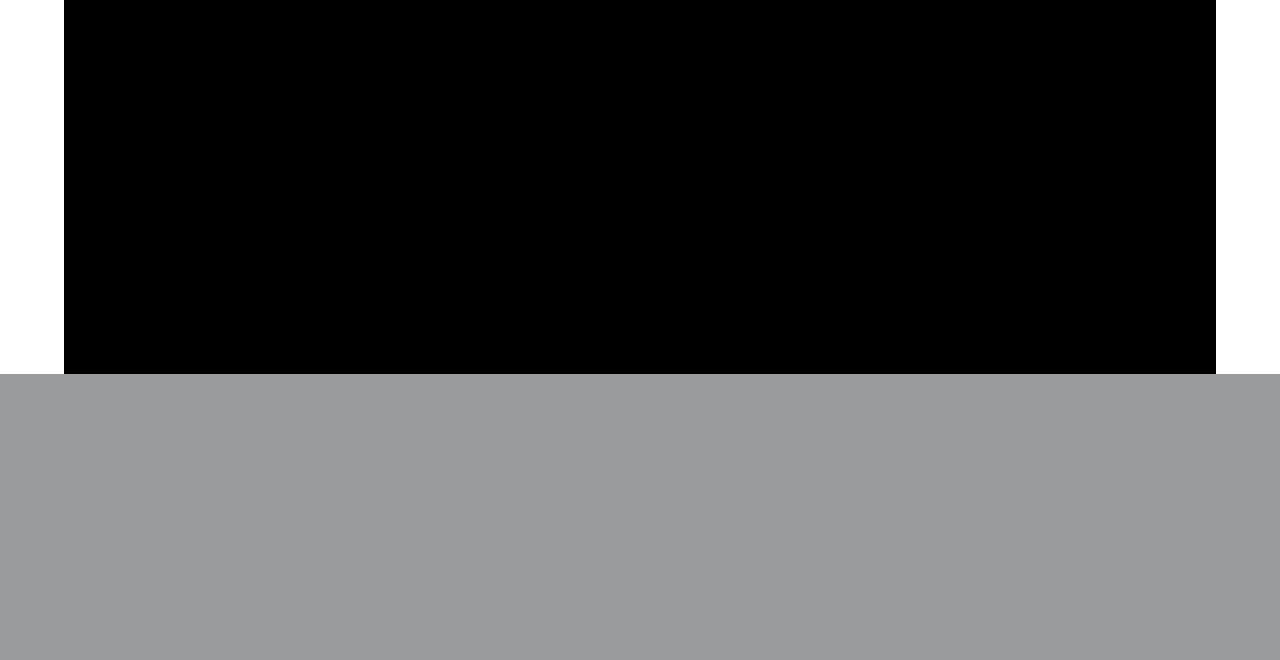
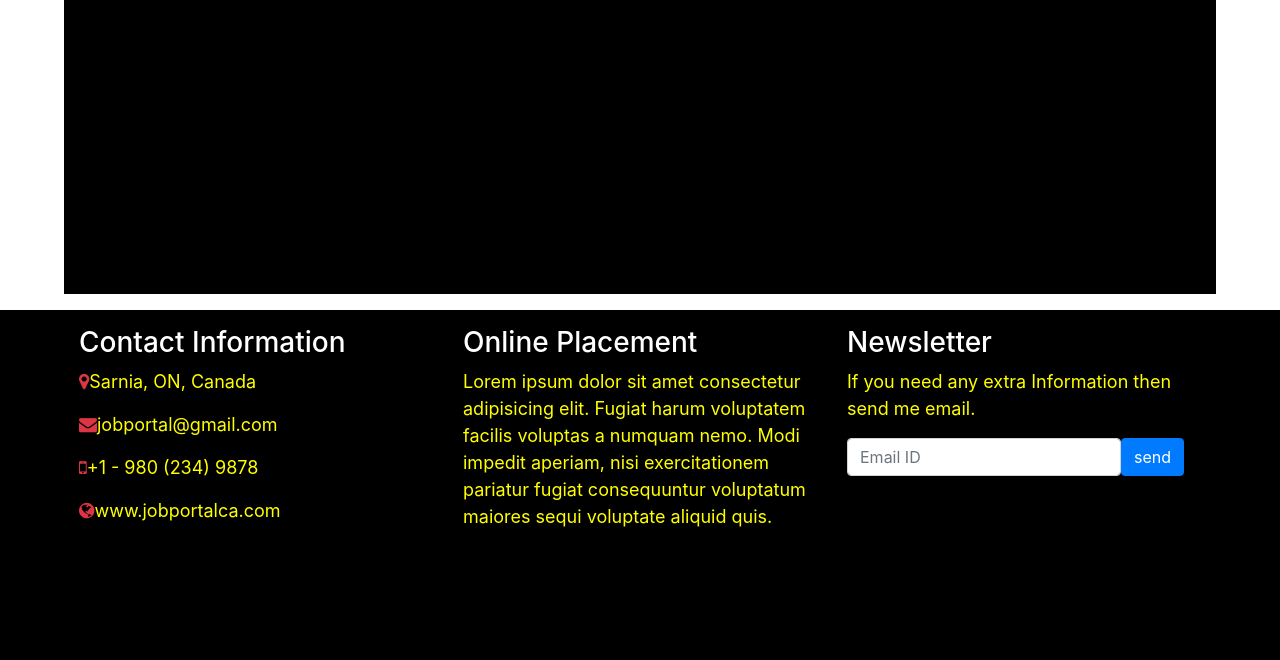
Before and after one commit to sushilthapaIT/JobPortalDjango, a Django app: page / in a window 1280 px wide. Shown: the part 971-1631 px from the top of the page. Before the commit the page ends 1345 px from the top, so only its background shows below. Run offline with Django 5.2, Linux system fonts and the light colour scheme.

Commit message:
-- added footer in template file

```diff
--- /dev/null
+++ b/jobportal/job/templates/footer.html
@@ -0,0 +1,30 @@
+{% load static%}
+
+<div class="mt-3" style="background-color: black; width: 100%; height: 350px;">
+    <div class="container">
+        <div class="row">
+            <div class="col-md-4 mt-3">
+                <h3 class="text-white">Contact Information</h3>
+                <p style="color: yellow; font-size: 18px; "><i class="fa fa-map-marker text-danger"></i>Sarnia, ON, Canada</p>
+                <p style="color: yellow; font-size: 18px; "><i class="fa fa-envelope text-danger"></i>jobportal@gmail.com</p>
+                <p style="color: yellow; font-size: 18px; "><i class="fa fa-mobile text-danger"></i>+1 - 980 (234) 9878</p>
+                <p style="color: yellow; font-size: 18px; "><i class="fa fa-globe text-danger"></i>www.jobportalca.com</p>
+            </div>
+
+            <div class="col-md-4 mt-3">
+                <h3 class="text-white">Online Placement</h3>
+                <p style="color: yellow; font-size: 18px; ">Lorem ipsum dolor sit amet consectetur adipisicing elit. Fugiat harum voluptatem facilis voluptas a numquam nemo. Modi impedit aperiam, nisi exercitationem pariatur fugiat consequuntur voluptatum maiores sequi voluptate aliquid quis.</p>
+            </div>
+
+            <div class="col-md-4 mt-3">
+                <h3 class="text-white">Newsletter</h3>
+                <p style="color: yellow; font-size: 18px;">If you need any extra Information then send me email.</p>
+                <form method="post" class="form-inline">
+                    {% csrf_token %}
+                    <input type="email" name="emailID" placeholder="Email ID" required class="form-control" />
+                    <input type="submit" value="send" class="btn btn-primary" />
+                </form>
+            </div>
+        </div>
+    </div>
+</div>
--- a/jobportal/job/templates/index.html
+++ b/jobportal/job/templates/index.html
@@ -24,7 +24,7 @@
     <img src="{% static 'images/banner.jpg' %}" style="height:450px; width:100%">
 </div>
 
-<div class="container" style="background-color:black; height:650px; margin-top:3%">
+<div class="container" style="background-color:black; height:570px; margin-top:3%">
 <h1 class="text-center text-white">Our Placed Students</h1>
 <div class="row">
     <div class="col-md-4">
@@ -49,4 +49,6 @@
     </div>
 </div>
 </div>
+{% include 'footer.html' %}
+
 {% endblock %}
--- a/jobportal/job/templates/user_login.html
+++ b/jobportal/job/templates/user_login.html
@@ -16,4 +16,5 @@
     <input type="submit" class="btn btn-primary" style="margin-top: 16px">
 </form>
 
+{ %include 'footer.html'% }
 {% endblock %}
```
